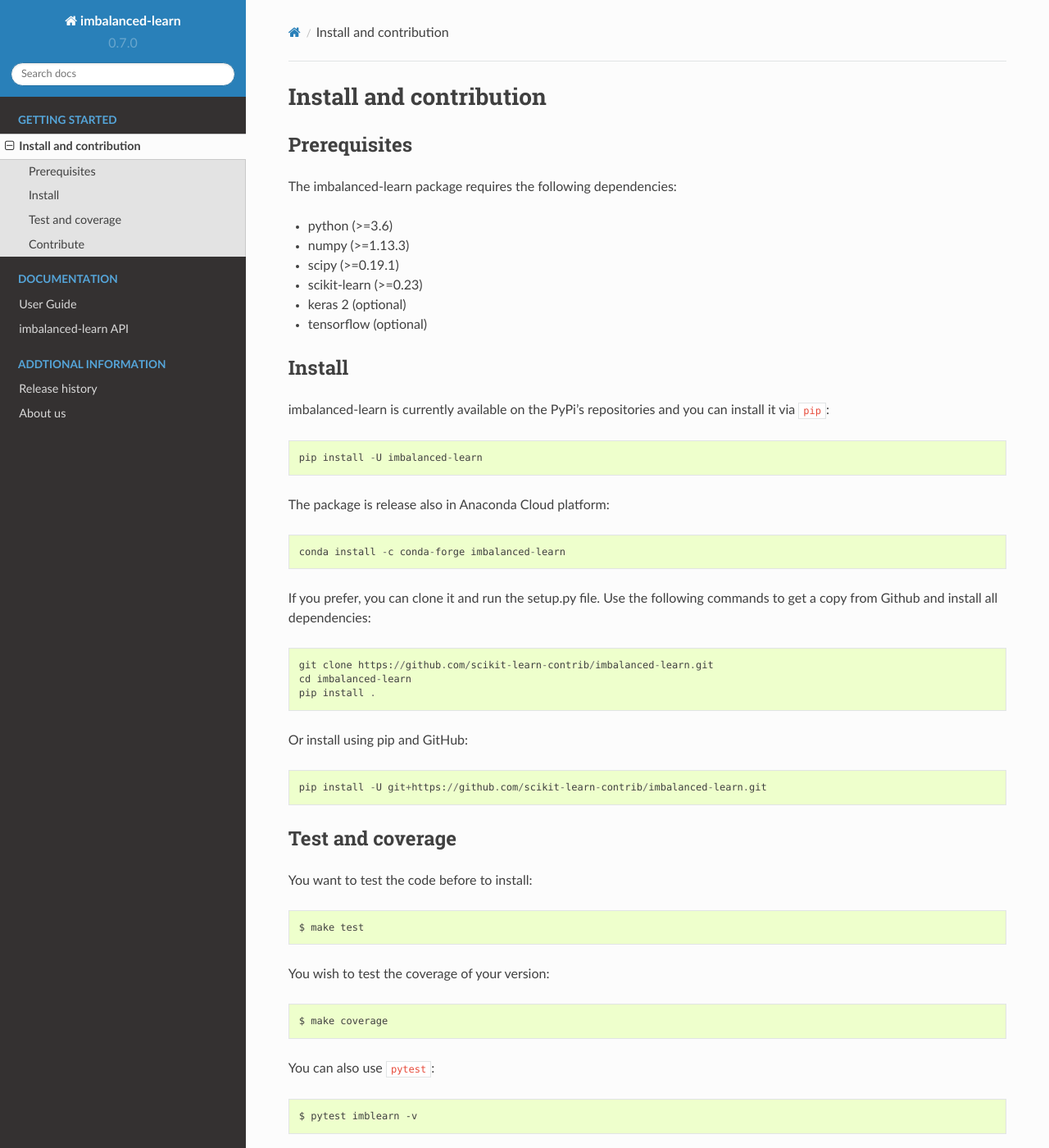
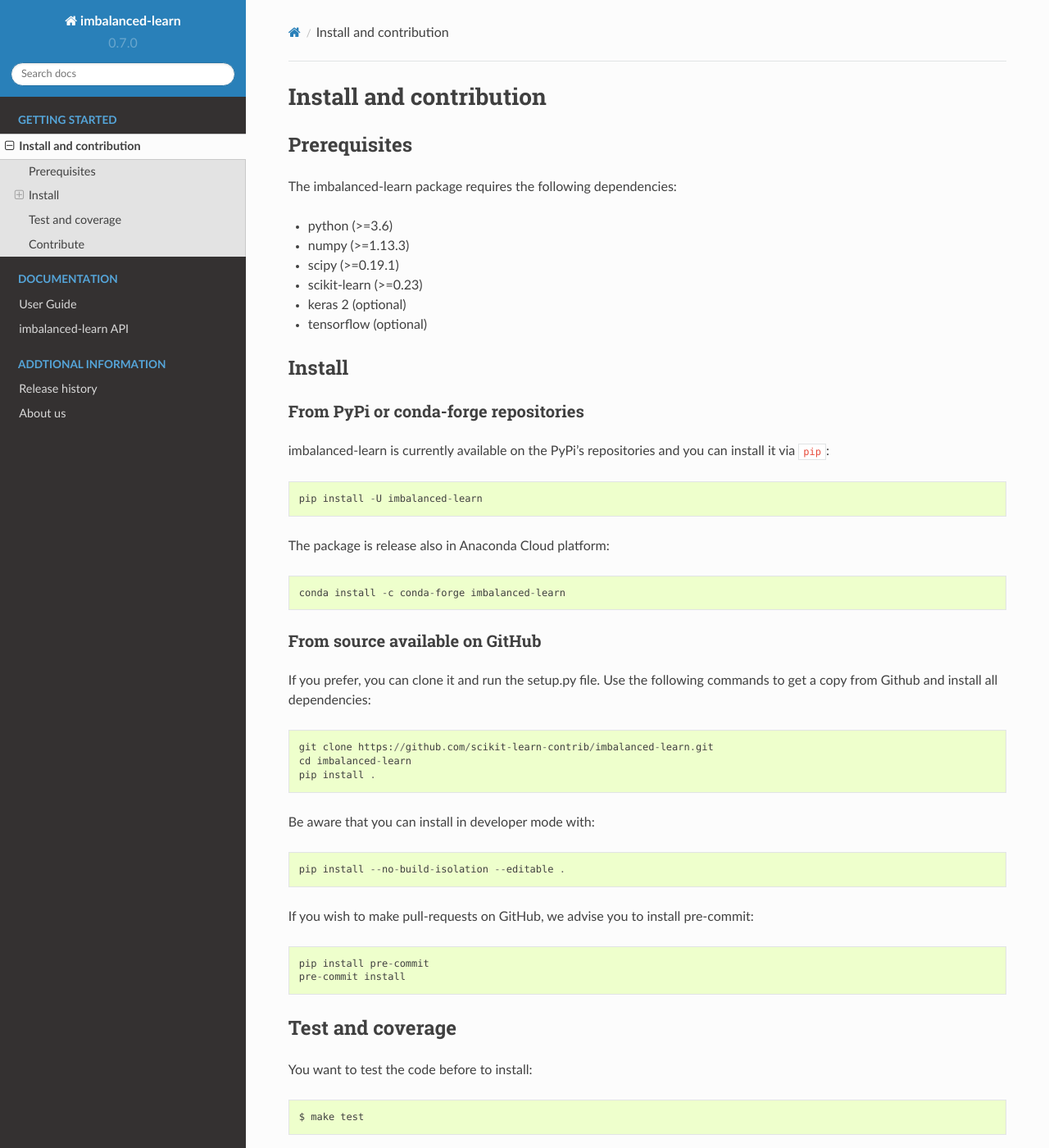
Before and after one commit to scikit-learn-contrib/imbalanced-learn, a Sphinx documentation site: the page built from doc/install.rst, in a window 1280 px wide and 1400 px high. Shown: the whole window at 82% size. Built offline with Sphinx 7.4.7 and the Read the Docs theme 2.0.0, drawn with Linux system fonts in a browser that asks for light colours; formulas are drawn with MathJax 3; pages that are not in the unit, such as notebooks, are missing from menus.

Commit message:
update pre-commit install guide

```diff
--- a/doc/install.rst
+++ b/doc/install.rst
@@ -17,6 +17,9 @@
 Install
 =======
 
+From PyPi or conda-forge repositories
+-------------------------------------
+
 imbalanced-learn is currently available on the PyPi's repositories and you can
 install it via `pip`::
 
@@ -26,6 +29,9 @@
 
   conda install -c conda-forge imbalanced-learn
 
+From source available on GitHub
+-------------------------------
+
 If you prefer, you can clone it and run the setup.py file. Use the following
 commands to get a copy from Github and install all dependencies::
 
@@ -33,9 +39,15 @@
   cd imbalanced-learn
   pip install .
 
-Or install using pip and GitHub::
+Be aware that you can install in developer mode with::
 
-  pip install -U git+https://github.com/scikit-learn-contrib/imbalanced-learn.git
+  pip install --no-build-isolation --editable .
+
+If you wish to make pull-requests on GitHub, we advise you to install
+pre-commit::
+
+  pip install pre-commit
+  pre-commit install
 
 Test and coverage
 =================
```
